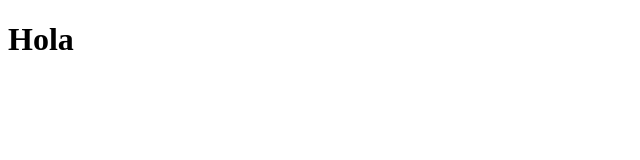
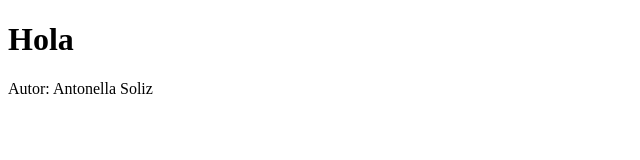
Before and after one commit to Antonellasolize/Pract-git-individual, a plain HTML site: page index.html in a window 1280 px wide. Shown: the whole page, without its empty margins (0-640 px from the left). Drawn offline with Linux system fonts and the light colour scheme.

Commit message:
feat: agregar autor en index.html

```diff
--- a/index.html
+++ b/index.html
@@ -1 +1,2 @@
 <!doctype html><title>Demo</title><h1>Hola</h1>
+<p>Autor: Antonella Soliz</p>
```
